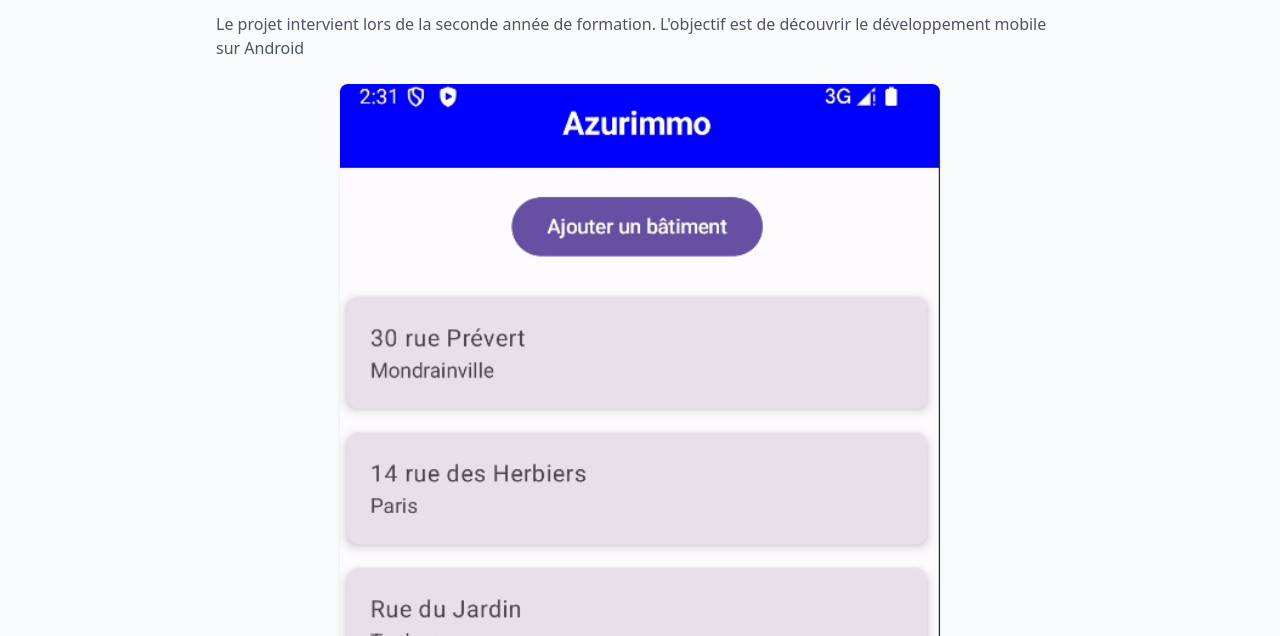
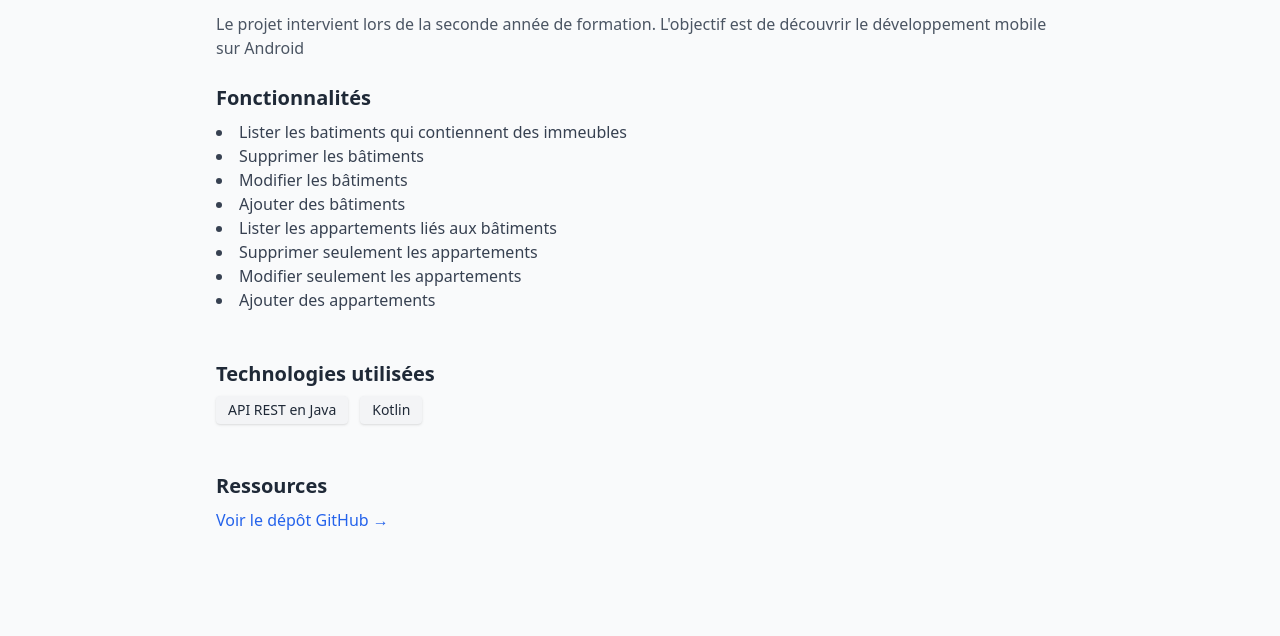
Before and after one commit to Corentin-Bds/portfolio, a website built with webpack: page pages/Azurimmo-kotlin.html in a window 1280 px wide. Shown: the part 164-800 px from the top of the page. Built offline with nearby package versions, Linux system fonts and the light colour scheme.

Commit message:
suppression de l'image

```diff
--- a/pages/Azurimmo-kotlin.html
+++ b/pages/Azurimmo-kotlin.html
@@ -22,8 +22,6 @@
 <main class="py-16 px-6 max-w-4xl mx-auto fade-in">
   <h1 class="text-3xl font-bold mb-4">AzurImmo - Kotlin</h1>
   <p class="text-gray-600 mb-6">Le projet intervient lors de la seconde année de formation. L'objectif est de découvrir le développement mobile sur Android</p>
-
-  <img src="../img/azurimmo-kotlin.jpeg" alt="Aperçu du projet" class="rounded-lg shadow mb-8 max-w-full w-[600px] mx-auto">
 
   <section class="mb-12">
     <h2 class="text-xl font-semibold mb-2">Fonctionnalités</h2>
```
